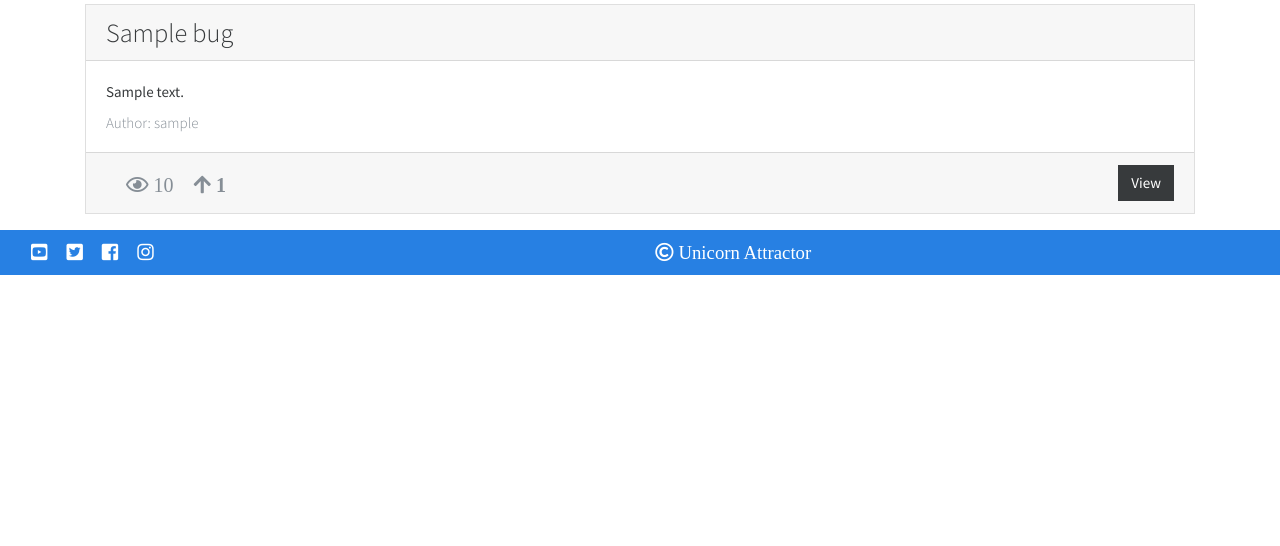
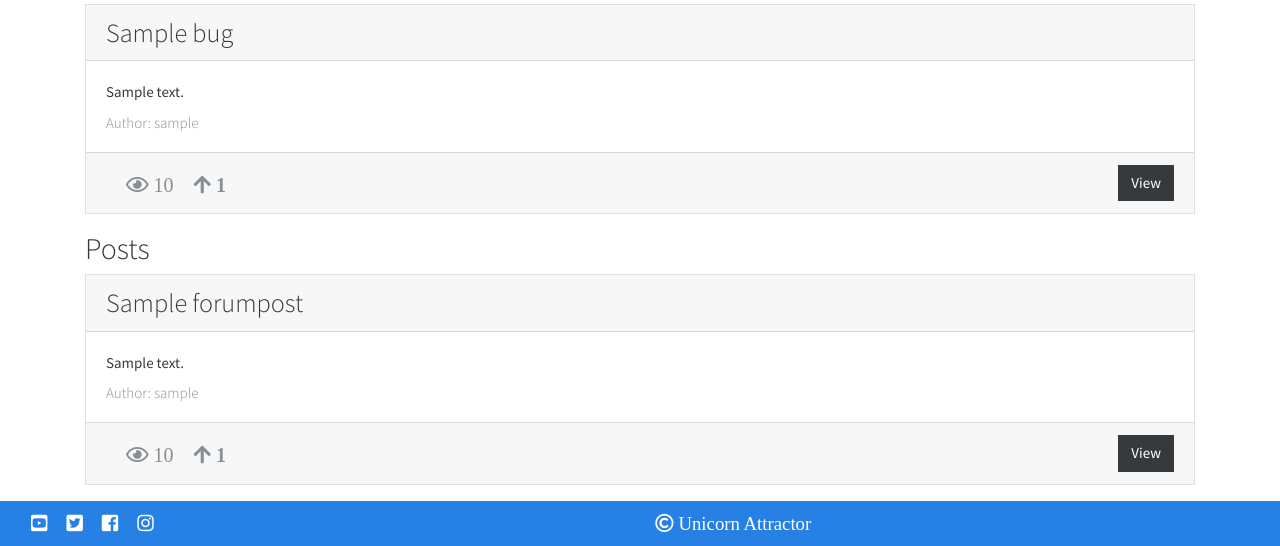
Before and after one commit to Jorden-V/UnicornAttractor---Milestone-4, a Django app: template search/templates/search.html in a window 1280 px wide. Shown: the part 402-948 px from the top of the page. Before the commit the page ends 677 px from the top, so only its background shows below. Run offline with Django 3.2, Linux system fonts and the light colour scheme; the template is opened without the code that fills it: values that come from a table or form of the project are taken from there, others are empty; tables that the repository leaves empty hold one stand-in row (values such as "Sample post"); some libraries are stand-ins or nearby versions.

Commit message:
updated search view to find forum posts as well

```diff
--- a/search/templates/search.html
+++ b/search/templates/search.html
@@ -44,6 +44,26 @@
     </div>
     {% endfor %}
     {% endif %}
+    {% if posts %}
+    <h2>Posts</h2>
+    {% for post in posts %}
+    <div class="card mb-3">
+        <h3 class="card-header">{{post.name}}</h3>
+        <div class="card-body">
+            <p class="card-text">{{post.desc }}</p>
+            <h6 class="card-subtitle text-muted">Author: {{ post.author }} </h6>
+        </div>
+        <div class="card-footer text-muted">
+            <i class="far fa-eye"> {{ post.views }} </i>
+            <form method="post" action="{% url 'upvote_post' post.id %}">
+                {% csrf_token %}
+                <i class="fas fa-arrow-up"> {{ post.upvotes }} </i>
+            </form>
+            <a class="btn btn btn-secondary" href="{% url 'post_detail' post.id %}" role="button">View</a>
+        </div>
+    </div>
+    {% endfor %}
+    {% endif %}
 
 
 
```
Also changed, not shown: search/views.py (+8 -3 lines).
